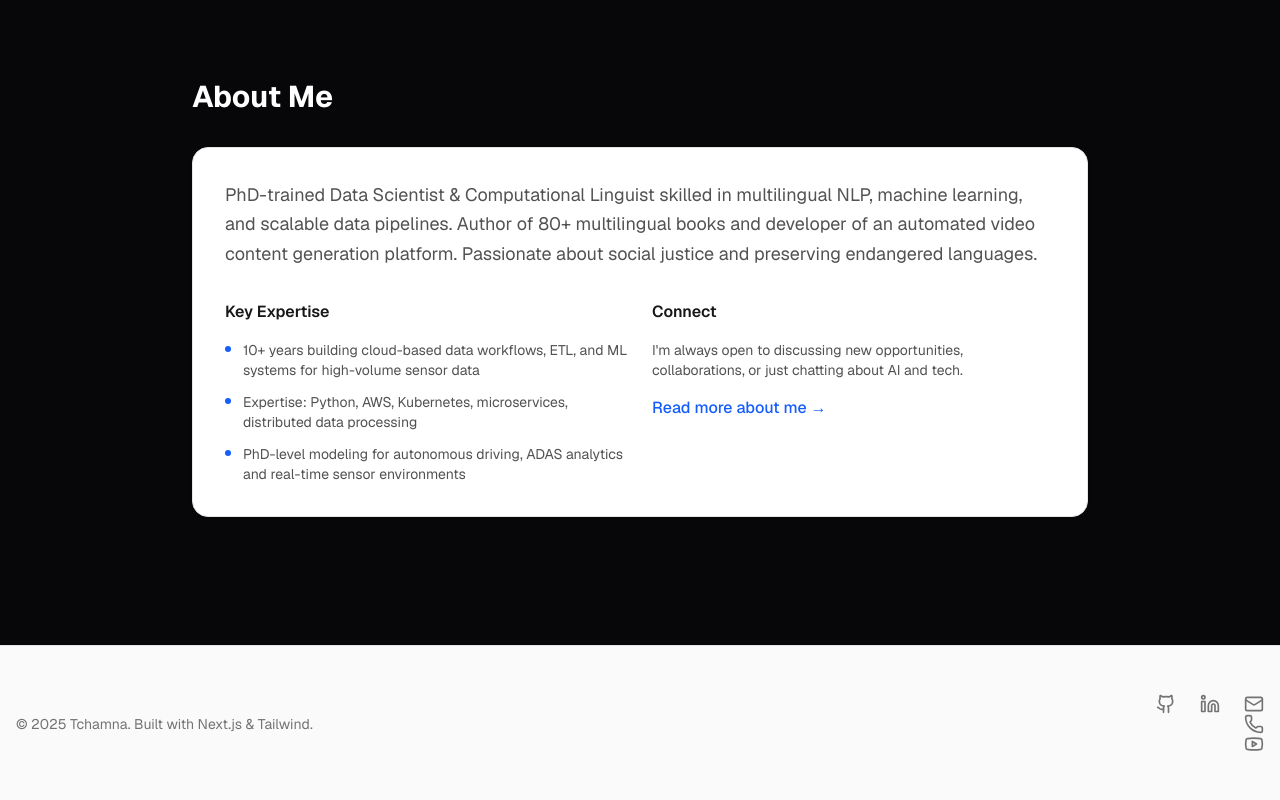
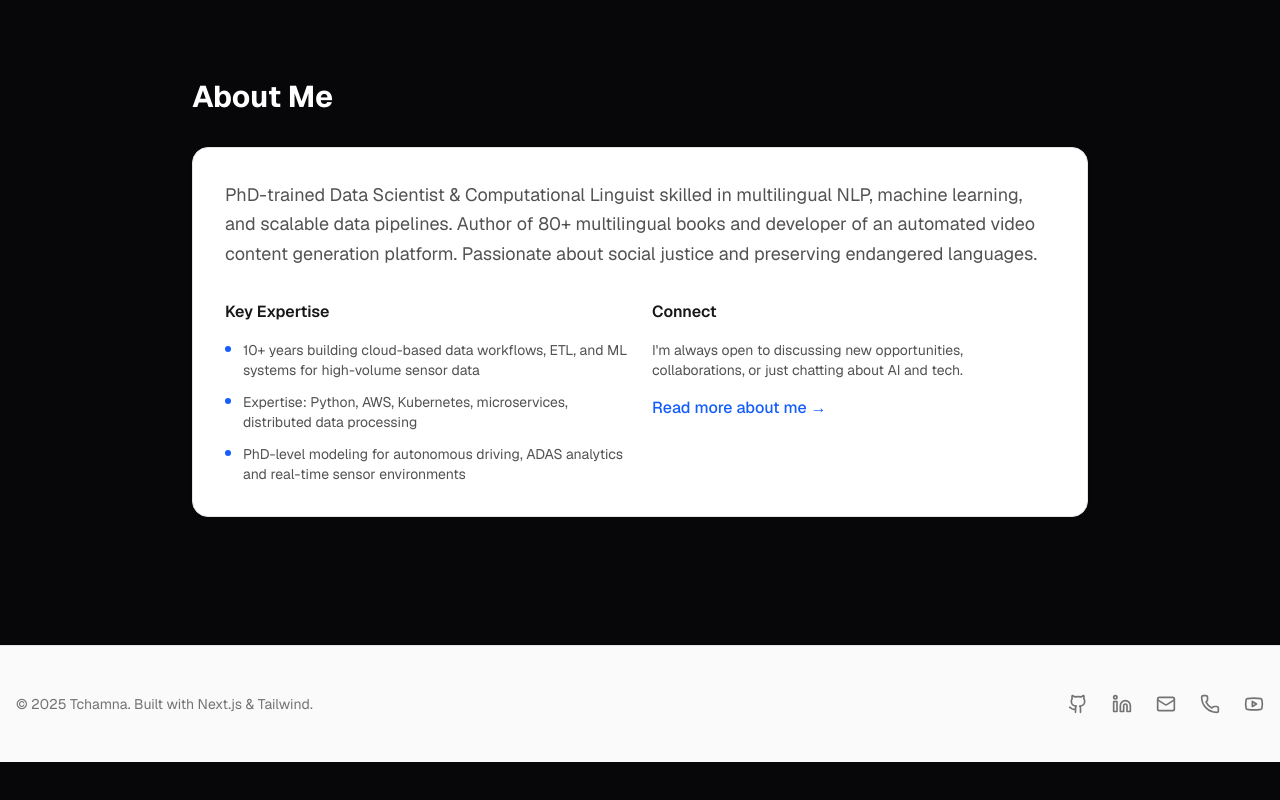
Before and after one commit to tchamna/tchamna-portfolio-next, a Next.js app: page / in a window 1280 px wide. Shown: the part 2536-3336 px from the top of the page. After the commit the page ends 3298 px from the top, so only its background shows below. Built offline with nearby package versions, Linux system fonts and the light colour scheme.

Commit message:
Fix footer nested links

```diff
--- a/app/components/Footer.tsx
+++ b/app/components/Footer.tsx
@@ -31,12 +31,6 @@ export default function Footer() {
             <span className="sr-only">LinkedIn</span>
           </a>
           <a
-            href={profile.socials.youtube}
-            target="_blank"
-            rel="noopener noreferrer"
-            className="text-neutral-500 hover:text-red-600 transition-colors"
-          >
-                      <a
             href={`https://mail.google.com/mail/?view=cm&fs=1&to=${profile.socials.email}`}
             target="_blank"
             rel="noopener noreferrer"
@@ -46,7 +40,6 @@ export default function Footer() {
             <Mail size={20} />
             <span className="sr-only">Email</span>
           </a>
-
           <a
             href={`tel:${profile.socials.phone}`}
             className="text-neutral-500 hover:text-green-600 transition-colors"
@@ -55,6 +48,13 @@ export default function Footer() {
             <Phone size={20} />
             <span className="sr-only">Phone</span>
           </a>
+          <a
+            href={profile.socials.youtube}
+            target="_blank"
+            rel="noopener noreferrer"
+            className="text-neutral-500 hover:text-red-600 transition-colors"
+            aria-label="YouTube"
+          >
             <Youtube size={20} />
             <span className="sr-only">YouTube</span>
           </a>
```
Lines whose indentation alone changed are shown as unchanged.
